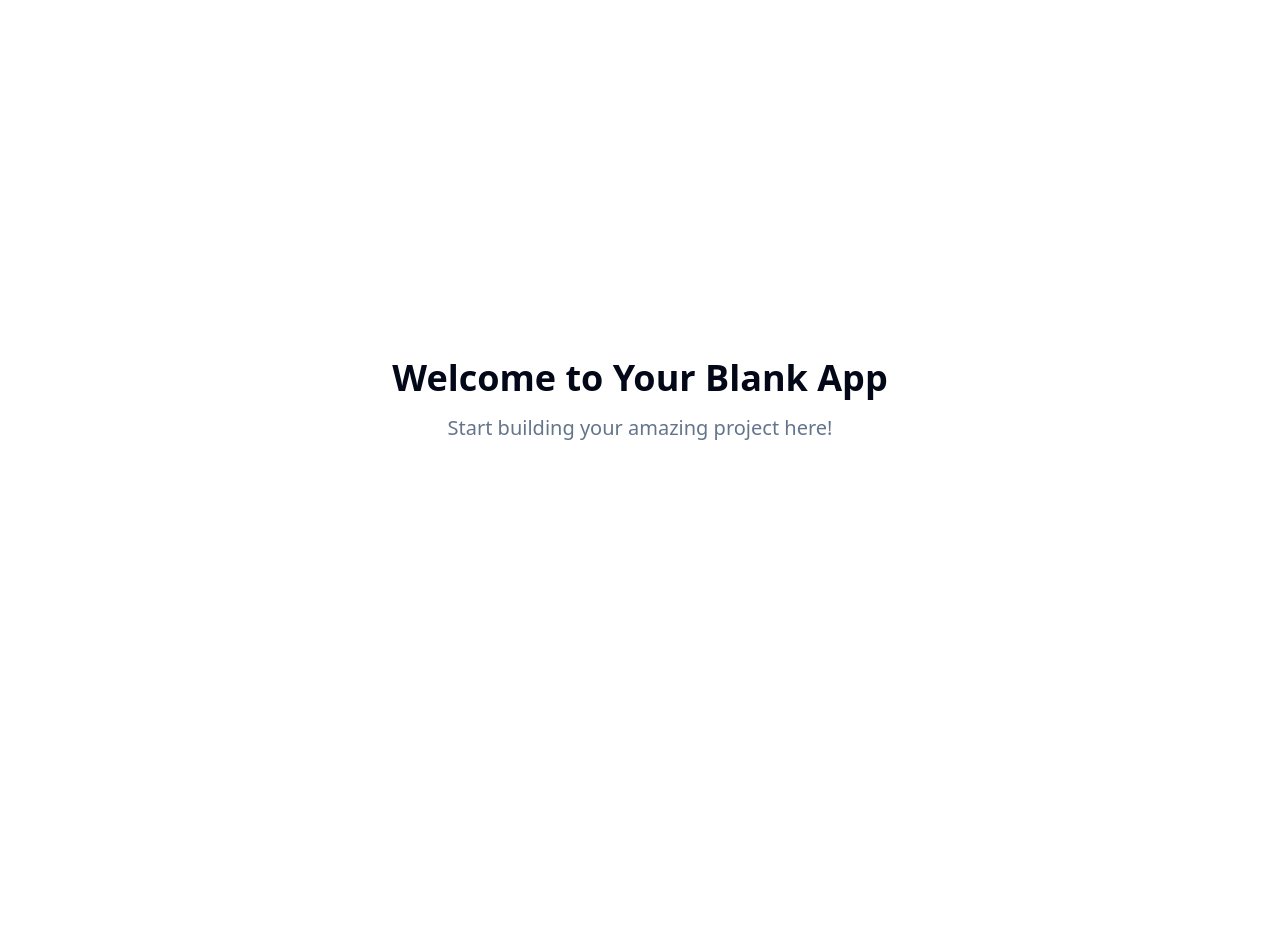
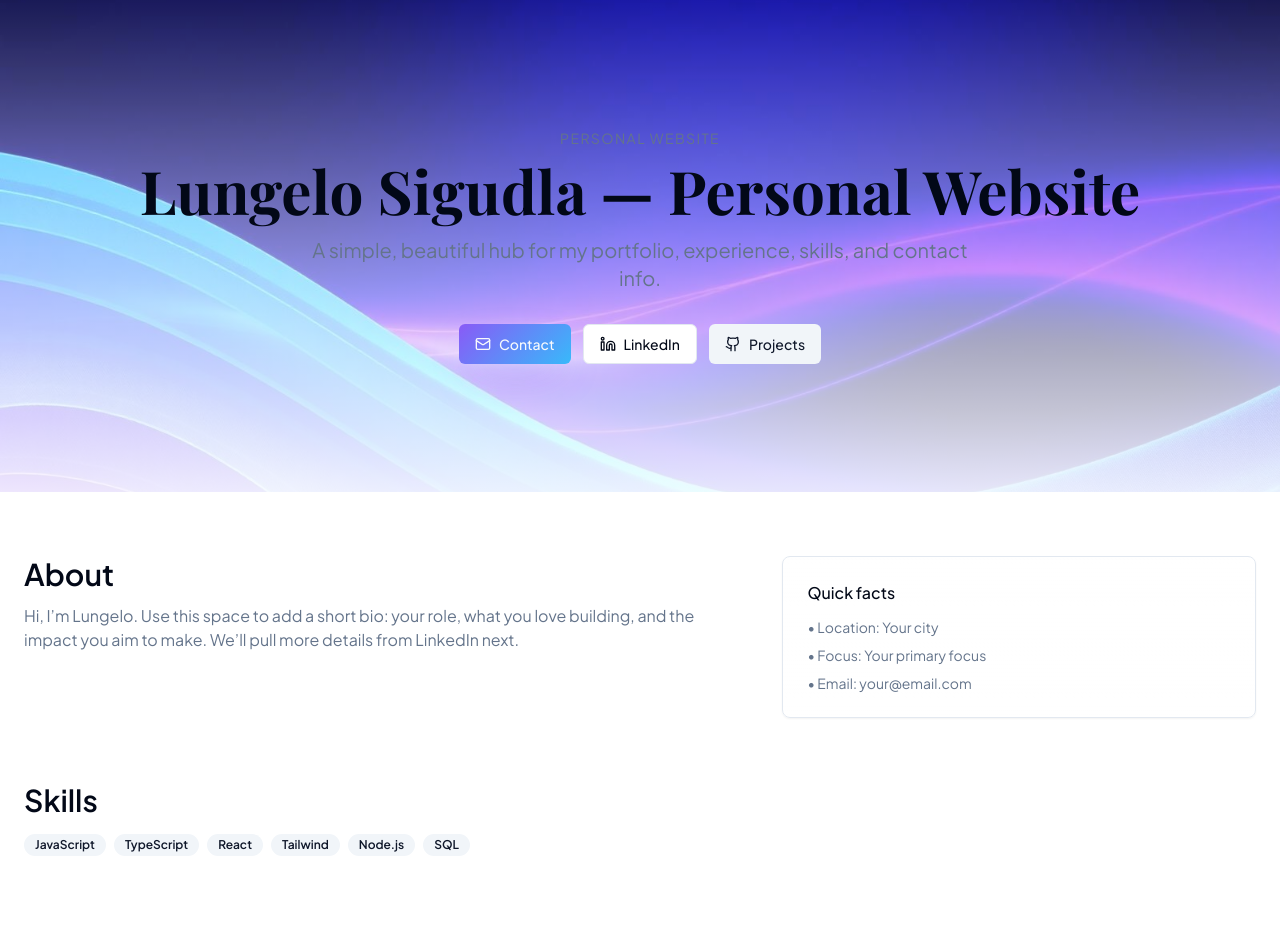
Before and after one commit to ldcsigudla/ldcsigudla.github.io, a React (Vite) app: page / in a window 1280 px wide. Shown: the top 925 px of the page. Before the commit the page ends 800 px from the top, so only its background shows below. Built offline with nearby package versions, Linux system fonts and the light colour scheme.

Commit message:
Create personal website
Create a personal website based on the provided LinkedIn profile.

```diff
--- a/index.html
+++ b/index.html
@@ -3,12 +3,18 @@
   <head>
     <meta charset="UTF-8" />
     <meta name="viewport" content="width=device-width, initial-scale=1.0" />
-    <title>lungelo-persona-showcase</title>
-    <meta name="description" content="Lovable Generated Project" />
-    <meta name="author" content="Lovable" />
+    <title>Lungelo Sigudla — Personal Website</title>
+    <meta name="description" content="Explore Lungelo Sigudla’s personal website: portfolio, experience, skills, and ways to get in touch." />
+    <meta name="author" content="Lungelo Sigudla" />
 
-    <meta property="og:title" content="lungelo-persona-showcase" />
-    <meta property="og:description" content="Lovable Generated Project" />
+    <link rel="canonical" href="/" />
+
+    <link rel="preconnect" href="https://fonts.googleapis.com" />
+    <link rel="preconnect" href="https://fonts.gstatic.com" crossorigin />
+    <link href="https://fonts.googleapis.com/css2?family=Plus+Jakarta+Sans:wght@400;500;600;700&family=Playfair+Display:wght@600;700&display=swap" rel="stylesheet" />
+
+    <meta property="og:title" content="Lungelo Sigudla — Personal Website" />
+    <meta property="og:description" content="Portfolio and contact hub for Lungelo Sigudla." />
     <meta property="og:type" content="website" />
     <meta property="og:image" content="https://lovable.dev/opengraph-image-p98pqg.png" />
 
--- /dev/null
+++ b/src/components/sections/Hero.tsx
@@ -0,0 +1,46 @@
+import { Button } from "@/components/ui/button";
+import { Github, Linkedin, Mail } from "lucide-react";
+import heroImage from "@/assets/hero-bg.jpg";
+
+export const Hero = () => {
+  return (
+    <header className="relative overflow-hidden">
+      <div
+        className="absolute inset-0 -z-10 bg-center bg-cover"
+        style={{ backgroundImage: `url(${heroImage})` }}
+        aria-hidden
+      />
+      <div className="absolute inset-0 -z-10 bg-gradient-to-b from-background/10 to-background/90" aria-hidden />
+
+      <div className="container mx-auto px-6 py-24 md:py-32 text-center">
+        <p className="text-sm uppercase tracking-widest text-muted-foreground">Personal Website</p>
+        <h1 className="mt-3 text-4xl md:text-6xl font-bold font-display">
+          Lungelo Sigudla — Personal Website
+        </h1>
+        <p className="mt-4 text-lg md:text-xl text-muted-foreground max-w-2xl mx-auto">
+          A simple, beautiful hub for my portfolio, experience, skills, and contact info.
+        </p>
+
+        <div className="mt-8 flex items-center justify-center gap-3">
+          <a href="#contact" aria-label="Contact">
+            <Button variant="hero" className="shadow-elegant">
+              <Mail /> Contact
+            </Button>
+          </a>
+          <a href="https://www.linkedin.com/in/lungelosigudla/" target="_blank" rel="noreferrer" aria-label="LinkedIn">
+            <Button variant="outline">
+              <Linkedin /> LinkedIn
+            </Button>
+          </a>
+          <a href="#projects" aria-label="Projects">
+            <Button variant="secondary">
+              <Github /> Projects
+            </Button>
+          </a>
+        </div>
+      </div>
+    </header>
+  );
+};
+
+export default Hero;
--- a/src/components/ui/button.tsx
+++ b/src/components/ui/button.tsx
@@ -18,6 +18,7 @@ const buttonVariants = cva(
           "bg-secondary text-secondary-foreground hover:bg-secondary/80",
         ghost: "hover:bg-accent hover:text-accent-foreground",
         link: "text-primary underline-offset-4 hover:underline",
+        hero: "bg-gradient-primary text-primary-foreground shadow-md hover:shadow-lg focus-visible:ring-ring"
       },
       size: {
         default: "h-10 px-4 py-2",
--- a/src/index.css
+++ b/src/index.css
@@ -53,6 +53,13 @@ All colors MUST be HSL.
     --sidebar-border: 220 13% 91%;
 
     --sidebar-ring: 217.2 91.2% 59.8%;
+
+    /* Extended design tokens */
+    --brand: 258 90% 66%;
+    --brand-2: 200 95% 60%;
+    --gradient-primary: linear-gradient(135deg, hsl(var(--brand)), hsl(var(--brand-2)));
+    --shadow-elegant: 0 16px 40px -12px hsl(var(--brand) / 0.35);
+    --transition-smooth: all 0.3s cubic-bezier(0.4, 0, 0.2, 1);
   }
 
   .dark {
@@ -100,6 +107,20 @@ All colors MUST be HSL.
   }
 
   body {
-    @apply bg-background text-foreground;
+    @apply bg-background text-foreground font-sans;
   }
 }
+
+@layer utilities {
+  .bg-gradient-primary {
+    background-image: var(--gradient-primary);
+  }
+  .shadow-elegant {
+    box-shadow: var(--shadow-elegant);
+  }
+  .glass-card {
+    background: linear-gradient(180deg, hsl(var(--card) / 0.75), hsl(var(--card) / 0.6));
+    border: 1px solid hsl(var(--border));
+    backdrop-filter: saturate(1.2) blur(10px);
+  }
+}
--- a/src/pages/Index.tsx
+++ b/src/pages/Index.tsx
@@ -1,13 +1,80 @@
-// Update this page (the content is just a fallback if you fail to update the page)
+import Hero from "@/components/sections/Hero";
+import { Card } from "@/components/ui/card";
+import { Badge } from "@/components/ui/badge";
 
 const Index = () => {
+  const personLd = {
+    "@context": "https://schema.org",
+    "@type": "Person",
+    name: "Lungelo Sigudla",
+    url: "https://www.linkedin.com/in/lungelosigudla/",
+    sameAs: ["https://www.linkedin.com/in/lungelosigudla/"],
+  };
+
   return (
-    <div className="min-h-screen flex items-center justify-center bg-background">
-      <div className="text-center">
-        <h1 className="text-4xl font-bold mb-4">Welcome to Your Blank App</h1>
-        <p className="text-xl text-muted-foreground">Start building your amazing project here!</p>
-      </div>
-    </div>
+    <main>
+      <Hero />
+
+      <section id="about" className="container mx-auto px-6 py-16">
+        <div className="grid md:grid-cols-5 gap-8 items-start">
+          <div className="md:col-span-3">
+            <h2 className="text-2xl md:text-3xl font-semibold">About</h2>
+            <p className="mt-3 text-muted-foreground">
+              Hi, I’m Lungelo. Use this space to add a short bio: your role, what you love building,
+              and the impact you aim to make. We’ll pull more details from LinkedIn next.
+            </p>
+          </div>
+          <Card className="md:col-span-2 glass-card p-6">
+            <h3 className="font-medium">Quick facts</h3>
+            <ul className="mt-3 space-y-2 text-sm text-muted-foreground">
+              <li>• Location: Your city</li>
+              <li>• Focus: Your primary focus</li>
+              <li>• Email: your@email.com</li>
+            </ul>
+          </Card>
+        </div>
+      </section>
+
+      <section id="skills" className="container mx-auto px-6 pb-16">
+        <h2 className="text-2xl md:text-3xl font-semibold">Skills</h2>
+        <div className="mt-4 flex flex-wrap gap-2">
+          {[
+            "JavaScript",
+            "TypeScript",
+            "React",
+            "Tailwind",
+            "Node.js",
+            "SQL",
+          ].map((s) => (
+            <Badge key={s} variant="secondary">{s}</Badge>
+          ))}
+        </div>
+      </section>
+
+      <section id="projects" className="container mx-auto px-6 pb-16">
+        <h2 className="text-2xl md:text-3xl font-semibold">Projects</h2>
+        <div className="mt-6 grid md:grid-cols-2 gap-6">
+          {[1, 2].map((i) => (
+            <Card key={i} className="p-6 glass-card">
+              <h3 className="text-lg font-medium">Project {i}</h3>
+              <p className="mt-2 text-sm text-muted-foreground">
+                Short description of what the project does and the value it provides.
+              </p>
+            </Card>
+          ))}
+        </div>
+      </section>
+
+      <section id="contact" className="container mx-auto px-6 pb-24">
+        <h2 className="text-2xl md:text-3xl font-semibold">Get in touch</h2>
+        <p className="mt-3 text-muted-foreground">Open to opportunities and collaborations.</p>
+        <div className="mt-4 text-sm text-muted-foreground">
+          Prefer email? Replace this with your address and a contact form later.
+        </div>
+      </section>
+
+      <script type="application/ld+json" dangerouslySetInnerHTML={{ __html: JSON.stringify(personLd) }} />
+    </main>
   );
 };
 
--- a/tailwind.config.ts
+++ b/tailwind.config.ts
@@ -18,6 +18,10 @@ export default {
 			}
 		},
 		extend: {
+			fontFamily: {
+				sans: ['"Plus Jakarta Sans"', 'ui-sans-serif', 'system-ui', 'sans-serif'],
+				display: ['"Playfair Display"', 'serif']
+			},
 			colors: {
 				border: 'hsl(var(--border))',
 				input: 'hsl(var(--input))',
```
Also changed, not shown: src/assets/hero-bg.jpg (added).
